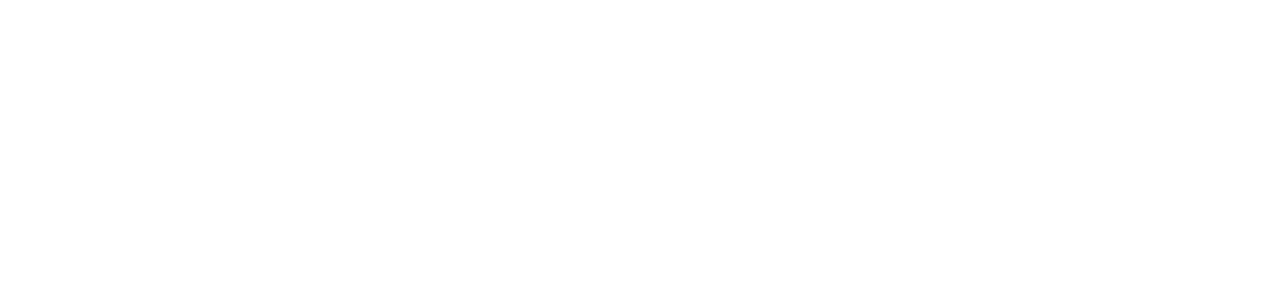
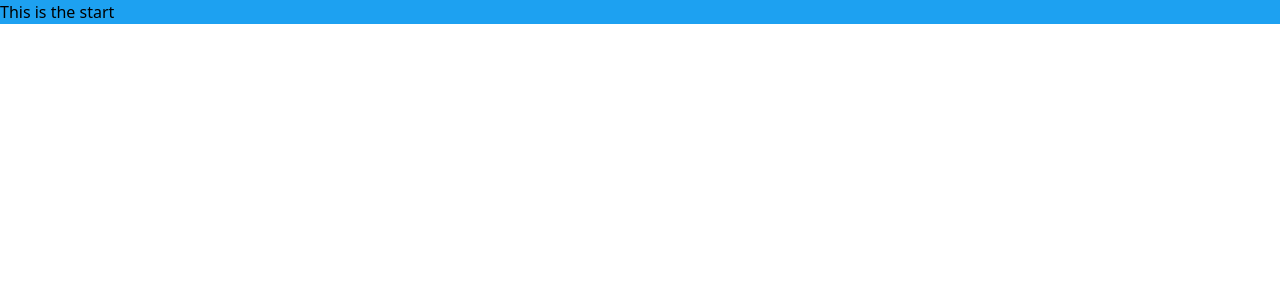
Before and after one commit to KaungKZ/Portfolio, a React (Create React App) app: page / in a window 1280 px wide. Shown: the top 300 px of the page. Built offline with nearby package versions, Linux system fonts and the light colour scheme.

Commit message:
set up tailwind and scss

```diff
--- /dev/null
+++ b/craco.config.js
@@ -0,0 +1,11 @@
+// craco.config.js
+module.exports = {
+    style: {
+      postcss: {
+        plugins: [
+          require('tailwindcss'),
+          require('autoprefixer'),
+        ],
+      },
+    },
+  }
--- a/src/App.js
+++ b/src/App.js
@@ -1,5 +1,5 @@
 function App() {
-  return <div className="App"></div>;
+  return <div className="App bg-[#1da1f1]">This is the start</div>;
 }
 
 export default App;
--- /dev/null
+++ b/src/_styles.scss
@@ -0,0 +1,3 @@
+body {
+    // background: #000;
+}
--- a/src/index.css
+++ /dev/null
@@ -1,13 +0,0 @@
-body {
-  margin: 0;
-  font-family: -apple-system, BlinkMacSystemFont, 'Segoe UI', 'Roboto', 'Oxygen',
-    'Ubuntu', 'Cantarell', 'Fira Sans', 'Droid Sans', 'Helvetica Neue',
-    sans-serif;
-  -webkit-font-smoothing: antialiased;
-  -moz-osx-font-smoothing: grayscale;
-}
-
-code {
-  font-family: source-code-pro, Menlo, Monaco, Consolas, 'Courier New',
-    monospace;
-}
--- a/src/index.js
+++ b/src/index.js
@@ -1,5 +1,6 @@
 import React from "react";
 import ReactDOM from "react-dom";
 import App from "./App";
+import './index.scss';
 
 ReactDOM.render(<App />, document.getElementById("root"));
--- /dev/null
+++ b/src/index.scss
@@ -0,0 +1,5 @@
+@tailwind base;
+@tailwind components;
+@tailwind utilities;
+
+@import "styles"
--- /dev/null
+++ b/tailwind.config.js
@@ -0,0 +1,12 @@
+module.exports = {
+  mode: 'jit',
+  purge: ['./src/**/*.{js,jsx,ts,tsx}', './public/index.html'],
+  darkMode: false, // or 'media' or 'class'
+  theme: {
+    extend: {},
+  },
+  variants: {
+    extend: {},
+  },
+  plugins: [],
+}
```
Also changed, not shown: package.json (+11 -3 lines), 1 other file (tests, documents, lock files or other folders).
